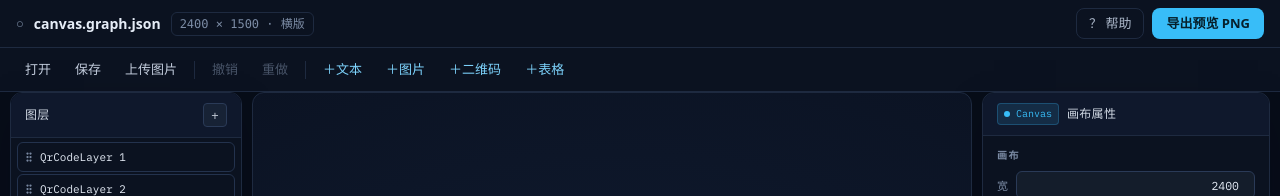
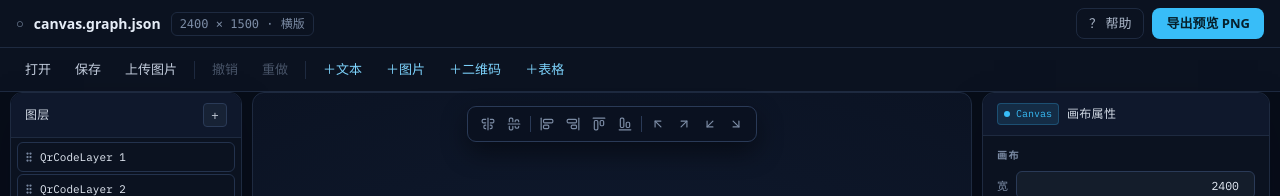
Before and after one commit to HankChenCH/canvas-web, a Vue app in the folder playground/: page / in a window 1280 px wide. Shown: the top 196 px of the page. Built offline with nearby package versions, Linux system fonts and the light colour scheme.

Commit message:
feat: playground 顶部居中接线对齐浮条——宿主只出定位壳/缩放浮条落位不动/目验动线全绿（layer-align-snap 工单 03）

```diff
--- a/playground/src/App.vue
+++ b/playground/src/App.vue
@@ -19,6 +19,9 @@
 // 垂直撑满）；壳层暗色统一（#070d18 页底 + #0b1220 面板族令牌，工具栏钮 ghost
 // 形态、主按钮 accent、画布桌面底暗色渐变、帮助抽屉换肤），editor-vue 面板与
 // StatusBar 令牌零改动，两面板宽度 232/288 与交互不动。
+// layer-align-snap 工单 03：对齐浮条宿主接线——canvas 域 AlignFloatBar 挂画布
+// 容器顶部居中（原型 FIG.2 落位），宿主只做定位；逐键 data-align-* 钩子由组件
+// 自带（工单 02），根钩子 data-align-float 供目验定位。缩放浮条右下落位不动。
 import { computed, nextTick, onBeforeUnmount, provide, ref, watch } from 'vue'
 
 import {
@@ -40,6 +43,7 @@ import {
     type FontPickerContext,
 } from '@hankchen/canvas-next-editor-vue'
 import {
+    AlignFloatBar,
     CanvasSurface,
     createRafScheduler,
     drawSelectionGizmo,
@@ -503,6 +507,13 @@ onBeforeUnmount(() => {
                  透进画布（不触发点选/平移），画布右下角浮条外的点击照常命中画布。 -->
             <div class="canvas-area">
                 <CanvasSurface class="surface" :editor="editor" @ready="onReady" />
+                <!-- 对齐浮条（layer-align-snap 工单 03，spec 决策 3）：画布容器顶部
+                     居中宿主级挂载（原型 FIG.2 .float.align 落位），浮于 CanvasSurface
+                     之上。与缩放浮条同款兄弟挂点——画布事件桥全在 .cn-surface 上，
+                     浮条点击不透进画布。组件自身零页面定位（工单 02），宿主只出
+                     .align-float 定位壳；暗色令牌组件自带（#0b1220 族与壳层面板同
+                     值），选中态/禁用态/逐键 data-align-* 钩子全在组件内。 -->
+                <AlignFloatBar class="align-float" :editor="editor" />
                 <!-- 缩放浮条（playground-canvas-first 工单 04，spec 决策 5）：画布右下角
                      呼吸边悬浮条，就近鼠标工作区。键序 − / %（只读，等宽字体）/ ＋ /
                      适应画布 / 适应选区 / 1:1，全部沿用现有视口语义：± 以视口中心为锚
@@ -874,6 +885,18 @@ onBeforeUnmount(() => {
     border-radius: 11px;
 }
 
+/* 对齐浮条（layer-align-snap 工单 03）：宿主只出定位——画布容器顶部居中
+   （原型 FIG.2 .float.align 同款 top 14 + translateX 居中，14 呼吸边与右下
+   缩放浮条一致）；浮于画布之上的层次 z-index 与缩放浮条同级。暗色观感是
+   组件自带令牌，宿主不再着色。 */
+.align-float {
+    position: absolute;
+    top: 14px;
+    left: 50%;
+    z-index: 10;
+    transform: translateX(-50%);
+}
+
 /* 缩放浮条（工单 04）：定位与点击隔离依据见模板注释（canvas-area 挂点）。
    暗色原为工单 04 按原型内联的字面量，工单 05 吸收为 .stage 级联令牌（同值），
    并补原型浮条的投影与毛玻璃（浮于暗色桌面上增加层次）。 */
```
